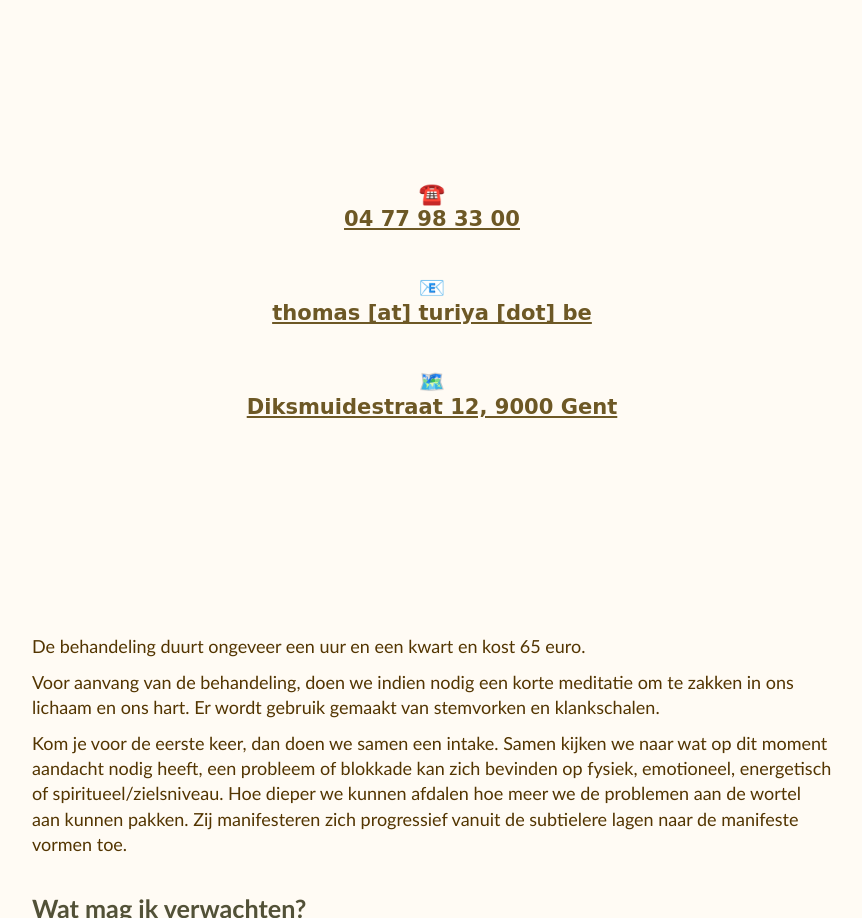
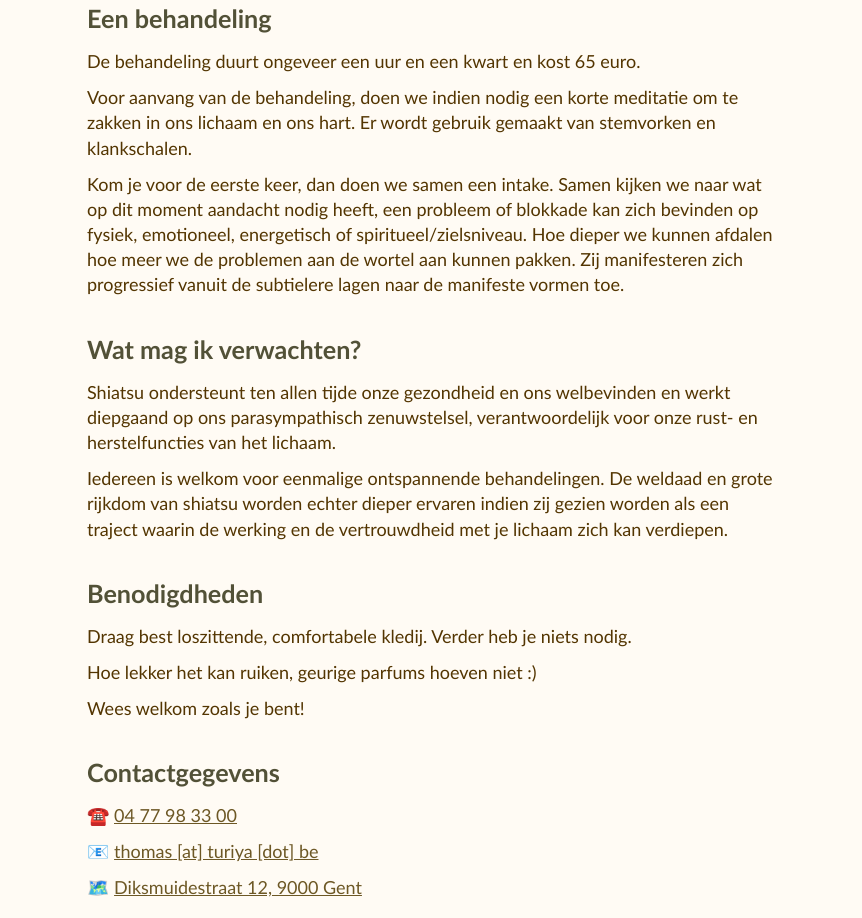
Before and after one commit to GustaveCurtil/turiya, a plain HTML site: page praktisch.html in a window 1280 px wide. Shown: the part 177-1095 px from the top of the page, without its empty margins (208-1070 px from the left). Drawn offline with Linux system fonts and the light colour scheme; a web font is replaced by a local one.

Commit message:
praktische aanpassingen

```diff
--- a/praktisch.html
+++ b/praktisch.html
@@ -32,21 +32,8 @@
         </nav>
     </header>
     <main>
-        <section class="vullen boven">
-            <h3>☎️</h3>
-            <h3><a href="tel:+32477983300"><u>04 77 98 33 00</u></a></h3><br><br>
-            <h3>📧</h3>
-            <h3><u onclick="copy('gustave.curtil@tutanota.com', 'mail')">thomas [at] turiya [dot] be</u></h3><br><br>
-            <h3>🗺️</h3>
-            <h3><u onclick="copy('Diksmuidestraat 12, 9000 Gent', 'adres')">Diksmuidestraat 12, 9000 Gent</u></h3>
-        </section>
-        <!-- <section id="mandala">
-            <a href="/inspiratie.html">
-                <img src="media/cirkel-transparant.png" alt="mandala">
-                <img src="media/trippen.gif" alt="">
-            </a>
-        </section> -->
-        <section>
+        <section class="bovenruimte">
+            <h2>Een behandeling</h2>
             <p>De behandeling duurt ongeveer een uur en een kwart en kost 65 euro.</p>
             <p>Voor aanvang van de behandeling, doen we indien nodig een korte meditatie om te zakken in ons lichaam en ons hart.
             Er wordt gebruik gemaakt van stemvorken en klankschalen.</p>
@@ -56,6 +43,12 @@
             Zij manifesteren zich progressief vanuit de subtielere lagen naar de manifeste vormen toe.
             </p>
         </section>
+        <!-- <section id="mandala">
+            <a href="/inspiratie.html">
+                <img src="media/cirkel-transparant.png" alt="mandala">
+                <img src="media/trippen.gif" alt="">
+            </a>
+        </section> -->
         <section class="bovenruimte">
             <h2>Wat mag ik verwachten?</h2>
             <p>Shiatsu ondersteunt ten allen tijde onze gezondheid en ons welbevinden en werkt diepgaand op ons parasympathisch zenuwstelsel, verantwoordelijk voor onze rust- en herstelfuncties van het lichaam.</p>
@@ -68,6 +61,18 @@
             <p>Hoe lekker het kan ruiken, geurige parfums hoeven niet :)</p>
             <p>Wees welkom zoals je bent!</p>
         </section>
+        <section class="bovenruimte">
+            <h2>Contactgegevens</h2>
+            <p>☎️ <a href="tel:+32477983300"><u>04 77 98 33 00</u></a></p>
+            <p>📧 <u onclick="copy('gustave.curtil@tutanota.com', 'mail')">thomas [at] turiya [dot] be</u></p>
+            <p>🗺️ <u onclick="copy('Diksmuidestraat 12, 9000 Gent', 'adres')">Diksmuidestraat 12, 9000 Gent</u></p>
+        </section>
+        <section id="mandala">
+            <a href="/inspiratie.html">
+                <img src="media/cirkel-transparant.png" alt="mandala">
+                <img src="media/trippen.gif" alt="">
+            </a>
+        </section>
     </main>
     <footer>
         <p>liefde ☼ geen cookies ☼ <a href="https://kurtgustil.be/" target="_blank">kurtgustil</a> websites</p>
--- a/style.css
+++ b/style.css
@@ -6,7 +6,7 @@
     --hoogte-footer: 3rem;
     --breedte-mandala: 14rem;
     --breedte-mandala-klein: 14rem;
-    --breedte-max: 800px;
+    --breedte-max: 690px;
     --afstand-groot: 1.4rem;
     --afstand-klein: 0.6rem;
     --kleur-achtergrond: rgb(255, 251, 244);
@@ -99,7 +99,7 @@ section.afbeelding img {max-width: 100%; max-height: 100%;}
     section.afbeelding img {max-width: calc(var(--breedte-max) - 2 * var(--afstand-groot)); }
 }
 p {width: 100%; text-align: left; margin: var(--afstand-klein) 0;}
-section.centreren p {text-align: center;}
+section.centreren, section.centreren p {text-align: center;}
 
 #landing section#mandala a>img {width: var(--breedte-mandala);}
 section#mandala a>img {width: var(--breedte-mandala-klein); -webkit-animation:spin 356s linear infinite; -moz-animation:spin 356s linear infinite; animation:spin 356s linear infinite; border-radius: 50%;}
```
Also changed, not shown: index.html (+0 -2 lines).
